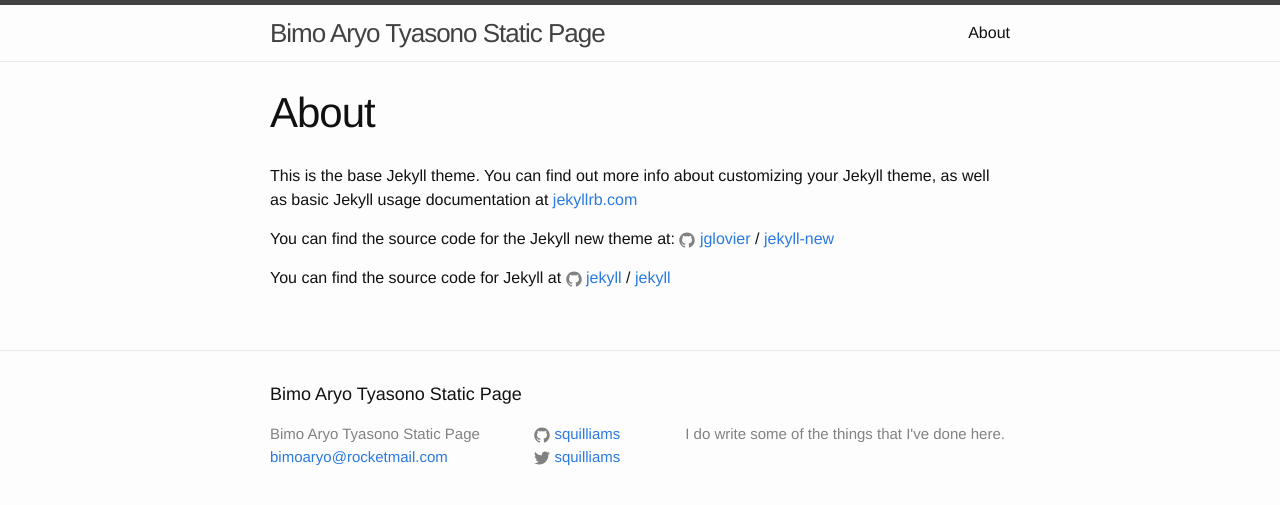
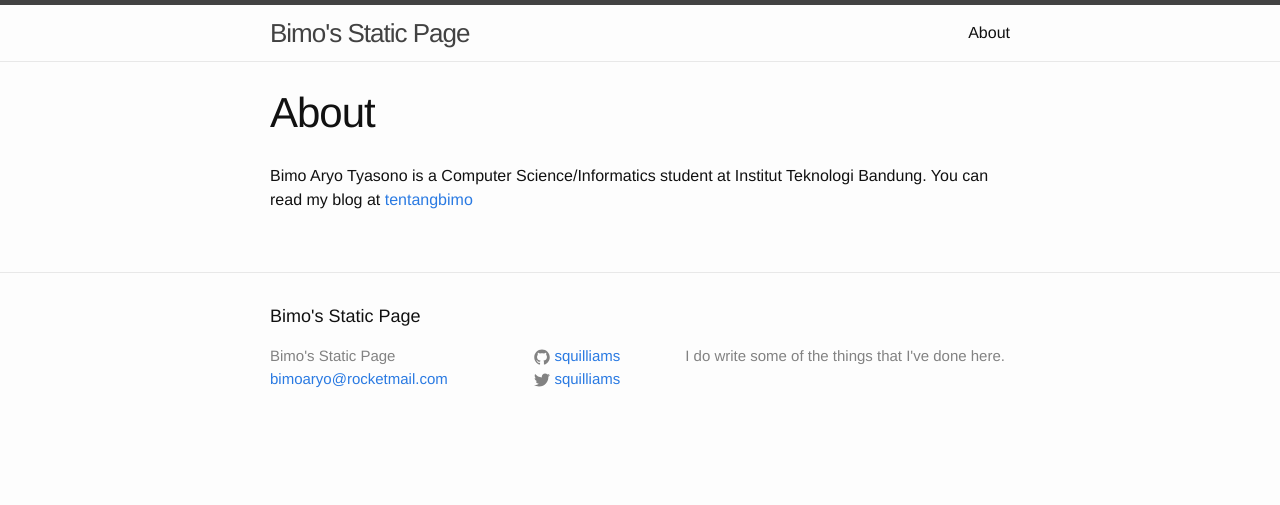
Before and after one commit to squilliams/squilliams.github.io, a Jekyll site: the page built from about.md, in a window 1280 px wide. Shown: the top 505 px of the page. Built offline with Jekyll 4.4.1, drawn with Linux system fonts in a browser that asks for light colours.

```diff
--- a/_config.yml
+++ b/_config.yml
@@ -6,7 +6,7 @@
 # 'jekyll serve'. If you change this file, please restart the server process.
 
 # Site settings
-title: Bimo Aryo Tyasono Static Page
+title: Bimo's Static Page
 email: bimoaryo@rocketmail.com
 description: > # this means to ignore newlines until "baseurl:"
     I do write some of the things that I've done here.
--- a/about.md
+++ b/about.md
@@ -4,12 +4,4 @@ title: About
 permalink: /about/
 ---
 
-This is the base Jekyll theme. You can find out more info about customizing your Jekyll theme, as well as basic Jekyll usage documentation at [jekyllrb.com](http://jekyllrb.com/)
-
-You can find the source code for the Jekyll new theme at:
-{% include icon-github.html username="jglovier" %} /
-[jekyll-new](https://github.com/jglovier/jekyll-new)
-
-You can find the source code for Jekyll at
-{% include icon-github.html username="jekyll" %} /
-[jekyll](https://github.com/jekyll/jekyll)
+Bimo Aryo Tyasono is a Computer Science/Informatics student at Institut Teknologi Bandung. You can read my blog at [tentangbimo](http://tentangbimo.blogspot.com/)
--- a/index.html
+++ b/index.html
@@ -18,6 +18,5 @@ layout: default
     {% endfor %}
   </ul>
 
-  <p class="rss-subscribe">subscribe <a href="{{ "/feed.xml" | prepend: site.baseurl }}">via RSS</a></p>
 
 </div>
```
Also changed, not shown: _posts/2015-10-15-simple-stack-exchange.markdown (added, +13 -0 lines), _posts/2016-02-17-bandung-open-2016 - Copy.markdown (added, +12 -0 lines), _posts/2016-02-17-radio-kampus-itb.markdown (renamed from _posts/2016-02-17-welcome-to-jekyll.markdown), assets/bo2016.PNG (added), assets/sstackexchange.PNG (added), assets/sstackexchange2.PNG (added).
